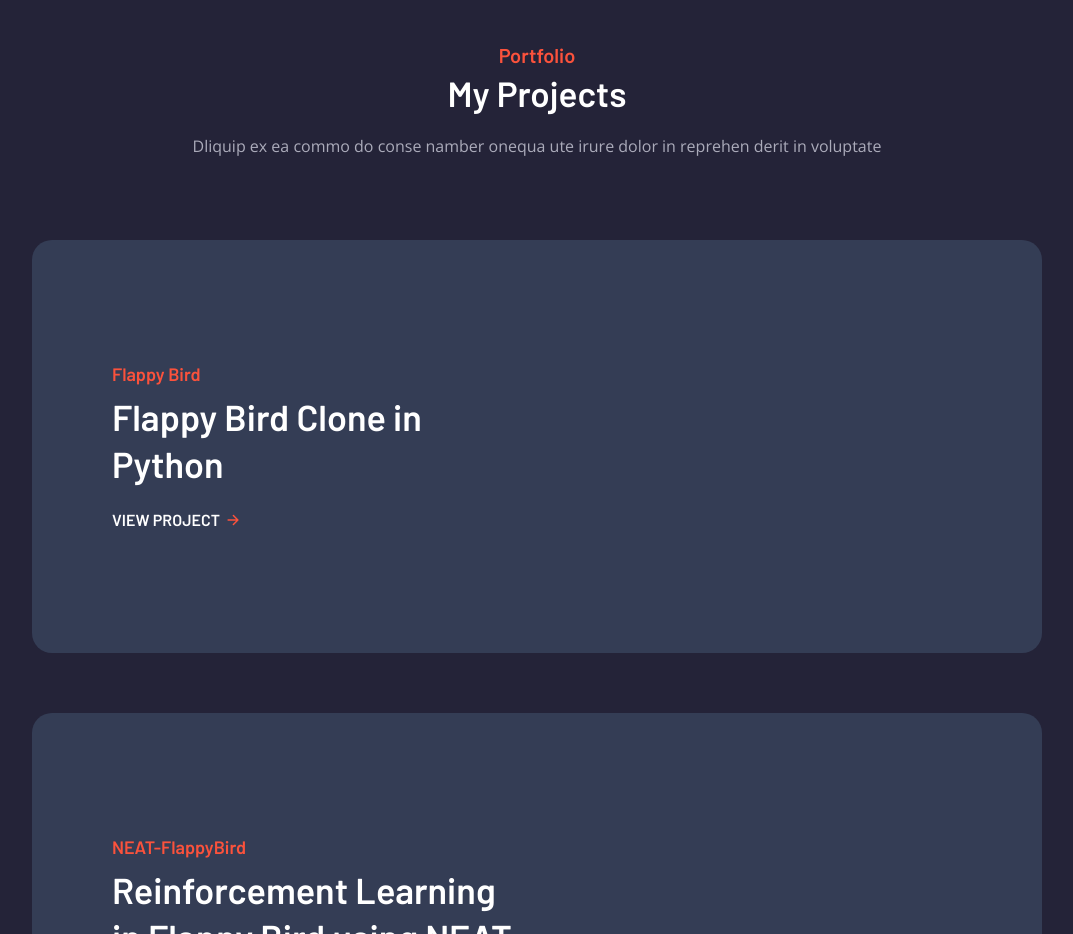
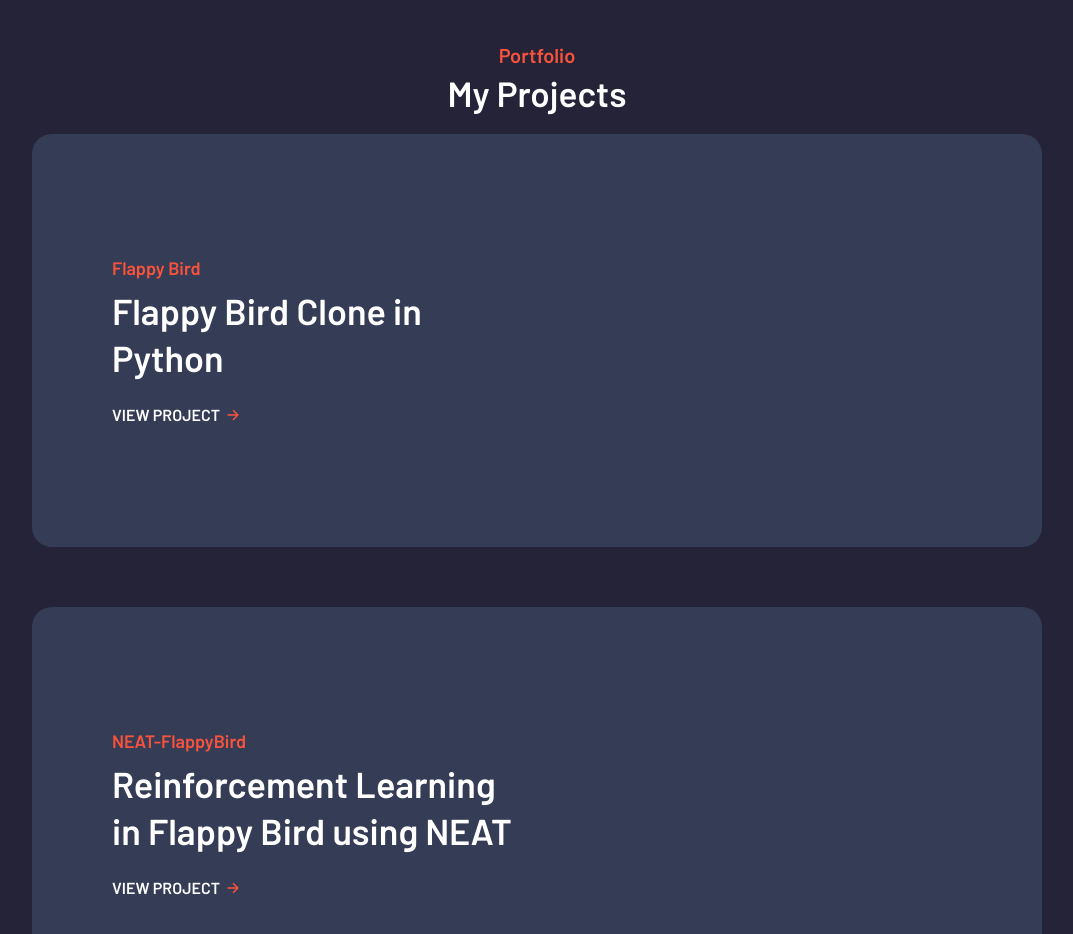
Before and after one commit to sabari50312/sabari50312.github.io, a plain HTML site: page index.html in a window 1280 px wide. Shown: the part 1580-2514 px from the top of the page, without its empty margins (103-1176 px from the left). Drawn offline with nearby package versions, Linux system fonts and the light colour scheme.

Commit message:
edited text

```diff
--- a/index.html
+++ b/index.html
@@ -191,10 +191,10 @@
 
             <h2 class="h2 section-title">My Projects</h2>
 
-            <p class="section-text">
+            <!-- <p class="section-text">
               Dliquip ex ea commo do conse namber onequa ute irure dolor in
               reprehen derit in voluptate
-            </p>
+            </p> -->
 
             <!-- Projects go here -->
 
```
